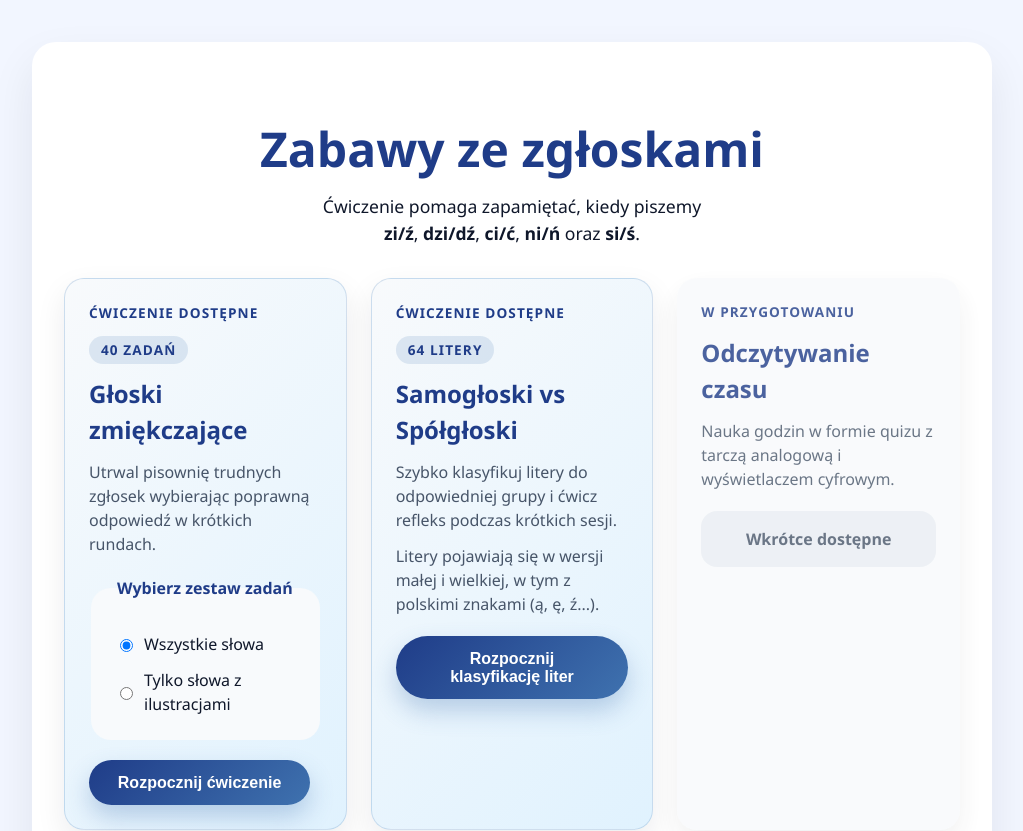
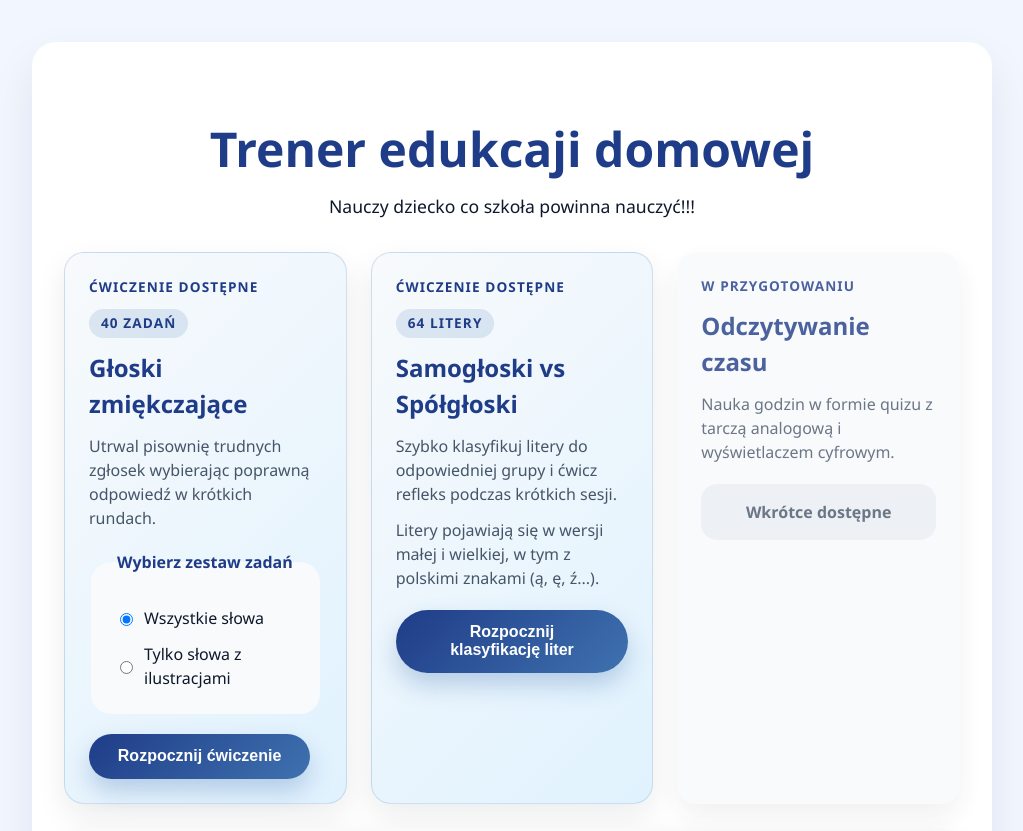
Before and after one commit to RafalBazarnik/edu-fun-app, a React (Vite) app: page / in a window 1280 px wide. Shown: the top 831 px of the page, without its empty margins (128-1151 px from the left). Built offline with nearby package versions, Linux system fonts and the light colour scheme.

Commit message:
title changes

```diff
--- a/index.html
+++ b/index.html
@@ -4,7 +4,7 @@
     <meta charset="UTF-8" />
     <link rel="icon" type="image/svg+xml" href="/favicon.svg" />
     <meta name="viewport" content="width=device-width, initial-scale=1.0" />
-    <title>Zabawy ze zgłoskami</title>
+    <title>Trener edukcaji domowej</title>
   </head>
   <body>
     <div id="root"></div>
--- a/src/components/StartScreen.tsx
+++ b/src/components/StartScreen.tsx
@@ -38,11 +38,9 @@ export default function StartScreen() {
   return (
     <section className="panel start-panel">
       <header className="panel__header">
-        <h1 className="tytul">Zabawy ze zgłoskami</h1>
+        <h1 className="tytul">Trener edukcaji domowej</h1>
         <p className="lead">
-          Ćwiczenie pomaga zapamiętać, kiedy piszemy <strong>zi/ź</strong>,{' '}
-          <strong>dzi/dź</strong>, <strong>ci/ć</strong>, <strong>ni/ń</strong> oraz{' '}
-          <strong>si/ś</strong>.
+          Nauczy dziecko co szkoła powinna nauczyć!!!
         </p>
       </header>
       <div className="panel__content">
```
